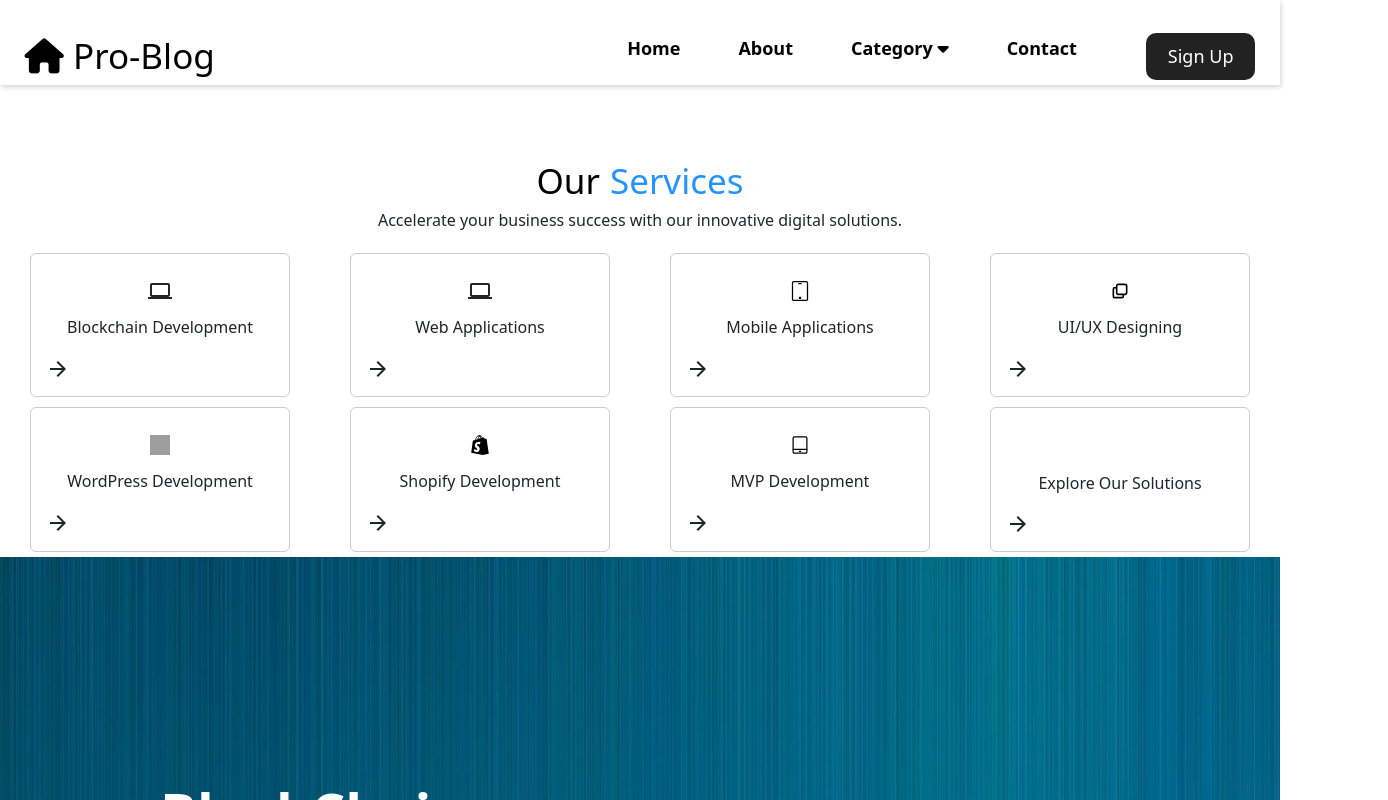
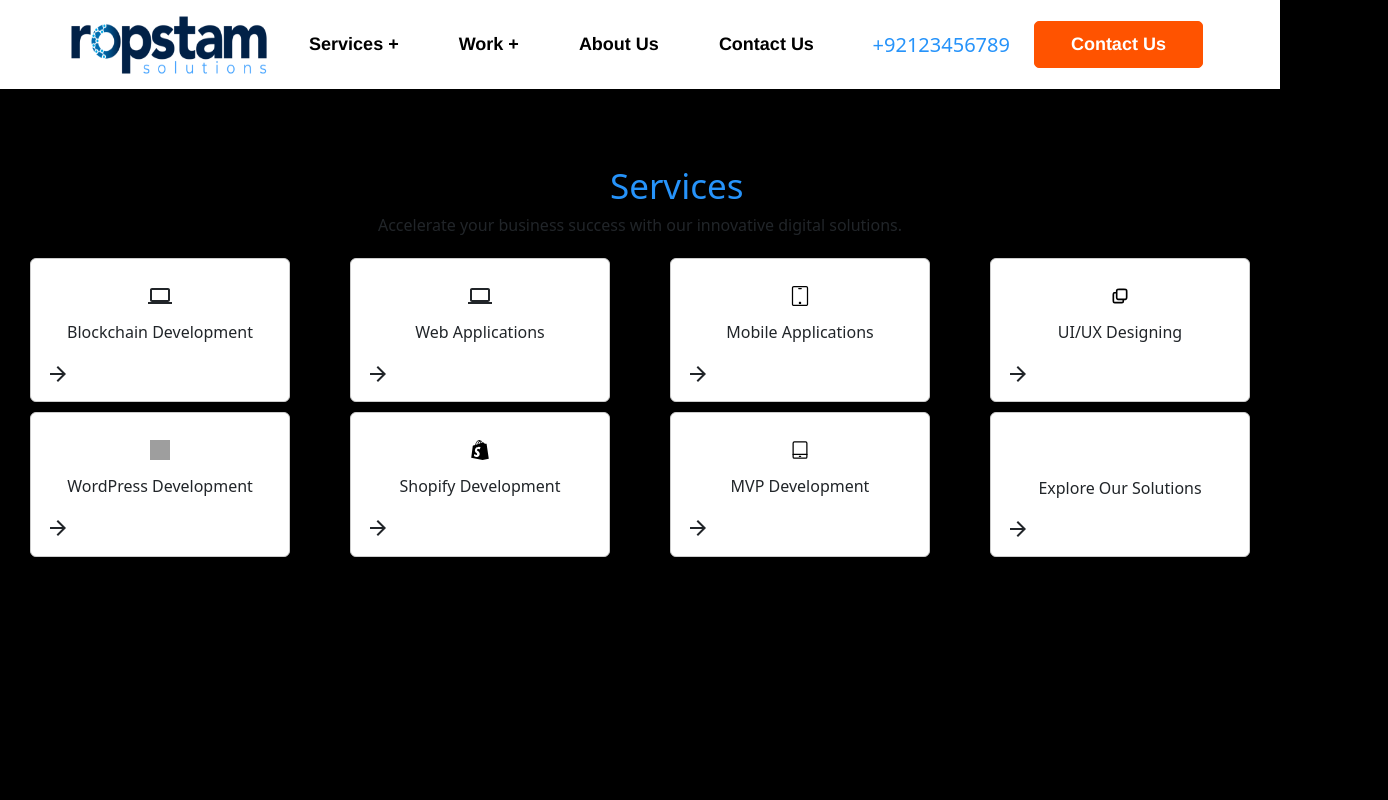
Before and after one commit to AminLakhani14/ASTechy, a React (Create React App) app: page / in a window 1280 px wide. Shown: the top 800 px of the page, 1388 px wide, since content can reach past the window. Built offline with nearby package versions, Linux system fonts and the light colour scheme; grey boxes are pictures that could not be loaded.

Commit message:
GhufranPrototype: Fixed Navbar Issues

```diff
--- a/src/App.js
+++ b/src/App.js
@@ -1,15 +1,15 @@
 import { RouterProvider } from "react-router-dom";
 import { router } from "./BasePage";
-import Navbar from "./Component/NavBar/NavBar";
+import Navbar from "./Component/NavBar/Navbar";
 import Service from "./Component/Home/Services/Service";
 
 
 function App() {
   return (
     <div className="App">
-      <Navbar />
+      <Navbar/>
       <Service />
-      <RouterProvider router={router} />
+      {/* <RouterProvider router={router} /> */}
     </div>
   );
 }
--- a/src/Component/NavBar/Button.jsx
+++ /dev/null
@@ -1,12 +0,0 @@
-import React from 'react';
-import { Link } from 'react-router-dom';
-import './button.css';
-
-function Button() {
-  return (
-    <div to="sign-up">
-      <button className="btn-dark">Sign Up</button>
-    </div>
-  );
-}
-export default Button;
--- a/src/Component/NavBar/DropDown.js
+++ /dev/null
@@ -1,32 +0,0 @@
-
-import React, { useState } from 'react'
-import { Link } from 'react-router-dom'
-import MenuItems from './MenuItems'
-import './dropdown.css'
-
-function DropDown() {
-
-    const [click, setClick] = useState(false)
-
-    const handleClick = () => setClick(!click)
-
-    return (
-        <>
-            <section className='drop-section'>
-                <ul onClick={handleClick} className={click ? 'drop-menu' : 'dropdown-menu'}>
-                    {MenuItems.map((item, index) => {
-                        return (
-                            <li key={index}>
-                                <span className='menu-items' to={item.path} onClick={() => setClick(false)}>
-                                    {item.title}
-                                </span>
-                            </li>
-                        )
-                    })}
-                </ul>
-            </section>
-        </>
-    )
-}
-
-export default DropDown;
--- a/src/Component/NavBar/MenuItems.jsx
+++ /dev/null
@@ -1,24 +0,0 @@
-const MenuItems = [
-    {
-      title: 'HTML',
-      path: '/html',
-    },
-    {
-      title: 'CSS',
-      path: '/css',
-    },
-    {
-      title: 'JavaScript',
-      path: '/javascript',
-    },
-    {
-      title: 'Web development',
-      path: '/web-development',
-    },
-    {
-      title: 'All Post',
-      path: '/category',
-    },
-  ];
-
-  export default MenuItems;
--- a/src/Component/NavBar/NavBar.jsx
+++ b/src/Component/NavBar/NavBar.jsx
@@ -1,79 +1,92 @@
-import React, { useState } from 'react';
-import Button from './Button';
-import DropDown from './DropDown';
-import './navbar.css';
-
+import React, { useState } from "react";
+import "./navbar.css";
+import Ropstam from "../../Images/ropstamcolorlogo.png";
 function Navbar() {
     const [click, setClick] = useState(false);
-  const [dropdown, setDropdown] = useState(false);
     const changeClick = () => setClick(!click);
     const closeMobileMenu = () => setClick(false);
-
-  const onMouseEnter = () => {
-    setDropdown(true);
-  };
-
-  const onMouseLeave = () => {
-    setDropdown(false);
-  };
-
   return (
     <>
-      <section>
-        <nav className="navbar">
-          <div to="/" className="logo">
-            <i className="fas fa-home" /> Pro-Blog{' '}
-          </div>
+    <div>
+      <nav >
+        <img
+            data-aos="fade-up"
+            src={Ropstam}
+            width="200"
+            id='headerLogo'
+            height="60"
+          ></img>
 
-          <div className="menu-icon" onClick={changeClick}>
-            <i className={click ? 'fas fa-times' : 'fas fa-bars'}></i>
-          </div>
-
-          <ul className={click ? 'nav-side-menu start' : 'nav-side-menu'}>
-            <li className="nav-items">
-              <div to="/" className="nav-links" onClick={closeMobileMenu}>
-                {' '}
-                Home{' '}
-              </div>
+        <label for="drop" class="toggle" onClick={changeClick}>
+        <i className={click ? "fas fa-times" : "fas fa-bars"}></i>
+        </label>
+        <input type="checkbox" id="drop" />
+        <ul class="menu">
+          <li>
+            <label for="drop-1" class="toggle">
+              Services +
+            </label>
+            <a href="#">Services</a>
+            <input type="checkbox" id="drop-1" />
+            <ul>
+              <li>
+                <a href="#">Themes and stuff</a>
               </li>
-
-            <li className="nav-items">
-              <div className="nav-links" onClick={closeMobileMenu}>
-                {' '}
-                About{' '}
-              </div>
+              <li>
+                <a href="#">Plugins</a>
               </li>
-
-            <li
-              className="nav-items"
-              onMouseEnter={onMouseEnter}
-              onMouseLeave={onMouseLeave}
-            >
-              <div className="nav-links" onClick={closeMobileMenu}>
-                {' '}
-                Category <i className="fas fa-caret-down" />
-                {dropdown && <DropDown />}
-              </div>
-            </li>
-
-            <li className="nav-items">
-              <div className="nav-links" onClick={closeMobileMenu}>
-                {' '}
-                Contact{' '}
-              </div>
-            </li>
-
-            <li className="nav-items">
-              <div className="nav-links-button" onClick={closeMobileMenu}>
-                {' '}
-                Sign Up{' '}
-              </div>
+              <li>
+                <a href="#">Tutorials</a>
               </li>
             </ul>
+          </li>
+          <li>
+            <label for="drop-2" class="toggle">
+              Work +
+            </label>
+            <a href="#">Work</a>
+            <input type="checkbox" id="drop-2" />
+            <ul>
+              <li>
+                <a href="#">Resources</a>
+              </li>
+              <li>
+                <a href="#">Links</a>
+              </li>
+              <li>
+                <label for="drop-3" class="toggle">
+                  Tutorials +
+                </label>
+                {/* <a href="#">Tutorials</a>
+                <input type="checkbox" id="drop-3" />
 
-          <Button />
+                <ul>
+                  <li>
+                    <a href="#">HTML/CSS</a>
+                  </li>
+                  <li>
+                    <a href="#">jQuery</a>
+                  </li>
+                  <li>
+                    <a href="#">Other</a>
+                  </li>
+                </ul> */}
+              </li>
+            </ul>
+          </li>
+          <li>
+            <a href="#">About Us</a>
+          </li>
+          <li>
+            <a href="#">Contact Us</a>
+          </li>
+        </ul>
+        <div className="display-none" style={{width:'15%'}}>
+        <h5 className="headercontact me-3 mt-2 float-md-end">+92123456789</h5>
+        </div>
+          <button className=" display-none headerMenuButton mx-2"><b>Contact Us</b></button>
       </nav>
-      </section>
+      </div>
     </>
   );
 }
--- a/src/Component/NavBar/Navbar.css
+++ b/src/Component/NavBar/Navbar.css
@@ -1,139 +1,292 @@
-.navbar {
-    position: relative;
-    background: rgb(255, 255, 255);
-    height: 85px;
+/* CSS Document */
+
+@import url(https://fonts.googleapis.com/css?family=Open+Sans);
+@import url(https://fonts.googleapis.com/css?family=Bree+Serif);
+
+
+
+.toggle,
+[id^=drop] {
+	display: none;
+}
+#headerLogo{
+	height:60px;
+	width:200px;
+}
+/* Giving a background-color to the nav container. */
+nav {
+	margin:0;
+	padding: 0;
 	display: flex;
+	height: 90px;
+    background-color: white;
     justify-content: center;
     align-items: center;
-    font-size: 20px;
-    box-shadow: 1px 2px 5px lightgray;
+	border-bottom: 1px solid black;
+}
+body{
+	background-color: black;
+}
+#logo {
+	display: block;
+	padding: 0 30px;
+	float: left;
+	font-size:20px;
+	line-height: 60px;
 }
 
-  .logo {
-    color: #000;
-    cursor: pointer;
-    text-decoration: none;
-    font-size: 35px;
+/* Since we'll have the "ul li" "float:left"
+ * we need to add a clear after the container. */
+
+nav:after {
+	content:"";
+	display:table;
+	clear:both;
 }
 
-  .nav-side-menu {
-    display: grid;
-    grid-template-columns: repeat(5, auto);
-    gap: 0 10px;
-    width: 70vw;
-    justify-content: end;
-    margin-right: 35px;
+/* Removing padding, margin and "list-style" from the "ul",
+ * and adding "position:reltive" */
+nav ul {
+	float: right;
+	padding:0;
+	margin:0;
+	list-style: none;
+	position: relative;
 	}
 
-  .nav-items {
-    display: flex;
-    align-items: center;
-    height: 80px;
+/* Positioning the navigation items inline */
+nav ul li {
+	margin: 0px;
+	display:inline-block;
+	margin-left:20px;
+	float: left;
+	background-color: white;
 	}
 
-  .nav-links {
-    color: black;
-    text-decoration: none;
-    padding: 8px 20px;
+/* Styling the links */
+nav a {
+	display:block;
+	padding:20px 20px;
+	color:#000;
+	font-size:18px;
+	background-color: white;
 	font-weight: 700;
-    font-size: 18px;
-    color: #000 !important;
-    transition: color .3s ease 0s;
-    transition: all 0.3s ease-out;
+	text-decoration:none;
+	font-family: "DM Sans", Helvetica, Arial, Lucida, sans-serif;
 }
 
-  .nav-links:hover {
-    color: #c94a22 !important;
-    border-radius: 5px;
-    font-weight: 700;
+
+nav ul li ul li:hover { background: #000000; }
+
+/* Background color change on Hover */
+nav a:hover {
+	color: #c94a22;
 }
 
-  .fa-bars {
-    color: #fff;
+/* Hide Dropdowns by Default
+ * and giving it a position of absolute */
+nav ul ul {
+	display: none;
+	position: absolute;
+	/* has to be the same number as the "line-height" of "nav a" */
+	top: 60px;
 }
 
-  .nav-links-button {
+/* Display Dropdowns on Hover */
+nav ul li:hover > ul {
+	display:inherit;
+}
+
+/* Fisrt Tier Dropdown */
+nav ul ul li {
+	width:170px;
+	float:none;
+	display:list-item;
+	position: relative;
+}
+
+/* Second, Third and more Tiers
+ * We move the 2nd and 3rd etc tier dropdowns to the left
+ * by the amount of the width of the first tier.
+*/
+nav ul ul ul li {
+	position: relative;
+	top:-60px;
+	/* has to be the same number as the "width" of "nav ul ul li" */
+	left:170px;
+}
+
+
+/* Change ' +' in order to change the Dropdown symbol */
+li > a:after { content:  ' +'; }
+li > a:only-child:after { content: ''; }
+.headercontact{
+	color:#2693fa!important
+}
+.headercontact:hover{
+	color:#c94a22!important
+}
+.headerMenuButton{
+	color: white !important;
+	border: 1px solid #ff5300;
+	font-size: 18px;
+	border-radius: 5px;
+	background-color: #ff5300;
+	font-family: 'DM Sans', Helvetica, Arial, Lucida, sans-serif !important;
+	/* font-weight: 700 !important; */
+	transition: all .3s ease 0s;
+	padding-top: 0.5em !important;
+	padding-right: 2em !important;
+	padding-bottom: 0.5em !important;
+	padding-left: 2em !important;
+  }
+  .headerMenuButton:hover{
+	color: #fff !important;
+	border-color: #c94a22 !important;
+	background-image: initial;
+	background-color: c;
+  }
+
+
+/* Media Queries
+--------------------------------------------- */
+
+@media all and (max-width : 768px) {
+	.display-none{
+		display: none;
+	}
+	nav ul li {
+		margin-left: 0px
+	}
+	nav{
+		display: flex;
+		width: 100%;
+		position: fixed;
+		justify-content: space-between;
+	}
+	#headerLogo{
+		margin-right: auto;
+		margin-left: 15px;
+		height:40px;
+		margin-top: 6px;
+		width:150px;
+	}
+	#logo {
+		display: block;
+		padding: 0;
+		width: 100%;
+		text-align: center;
+		float: none;
+	}
+
+	nav {
+		margin: 0;
+	}
+
+	/* Hide the navigation menu by default */
+	/* Also hide the  */
+	.toggle + a,
+	.menu {
 		display: none;
 	}
 
-  .menu-icon {
+	/* Stylinf the toggle lable */
+	.toggle {
+		display: block;
+		background-color: transparent;
+		padding:14px 20px;
+		color:#000;
+	font-size:18px;
+	font-weight: 700;
+	text-decoration:none;
+	font-family: "DM Sans", Helvetica, Arial, Lucida, sans-serif;
+	transition: all 1s ease 2s;
+	}
+
+	.toggle:hover {
+		color:#c94a22 ;
+	}
+
+	/* Display Dropdown when clicked on Parent Lable */
+	[id^=drop]:checked + ul {
+		display: block;
+		position: absolute;
+		top:80px;
+		width: 98%;
+    	margin-left: 1%;
+	}
+
+	/* Change menu item's width to 100% */
+	nav ul li {
+		display: block;
+		width: 100%;
+		}
+
+	nav ul ul .toggle,
+	nav ul ul a {
+		padding: 0 40px;
+	}
+
+	nav ul ul ul a {
+		padding: 0 80px;
+	}
+
+	nav a:hover,
+ 	nav ul ul ul a {
+		/* background-color: #000000; */
+	}
+
+	nav ul li ul li .toggle,
+	nav ul ul a,
+  nav ul ul ul a{
+		padding:14px 20px;
+		color:#FFF;
+		font-size:17px;
+	}
+
+
+	nav ul li ul li .toggle,
+	nav ul ul a {
+		/* background-color: #212121;  */
+		color: #000000;
+	}
+
+	/* Hide Dropdowns by Default */
+	nav ul ul {
+		float: none;
+		position: inherit !important;
+		width: 100vw;
+		top: auto !important;
+		padding-left:40px;
+		color: #ffffff;
+		/* has to be the same number as the "line-height" of "nav a" */
+	}
+
+	/* Hide menus on hover */
+	nav ul ul li:hover > ul,
+	nav ul li:hover > ul {
 		display: none;
 	}
 
-  @media screen and (max-width: 1000px) {
-    .nav-side-menu {
-      display: flex;
-      flex-direction: column;
-      width: 250px;
-      height: calc(100vh - 85px);
-      position: absolute;
-      margin-top: 0;
-      top: 85px;
-      border: 2px solid #ececee;
-      left: -100%;
-      opacity: 1;
-      transition: all 0.5s ease;
-      justify-content: flex-start;
+	/* Fisrt Tier Dropdown */
+	nav ul ul li {
+		display: block;
+		width: 100%;
 	}
 
-    .nav-side-menu.start {
-      background: #fff;
-      left: 0;
-      opacity: 1;
-      transition: all 0.5s ease;
+	nav ul ul ul li {
+		position: static;
+		/* has to be the same number as the "width" of "nav ul ul li" */
+
 	}
 
-    .nav-links {
-      text-align: center;
-      padding: 1.5rem;
-      width: 100%;
-      color: #000;
-      display: table;
-      transition: 0s;
 }
 
-    .nav-links:hover {
-      color: #fff;
+@media all and (max-width : 330px) {
+
+	nav ul li {
+		display:block;
+		width: 94%;
 	}
 
-    .logo {
-      position: absolute;
-      top: 0;
-      left: 0;
-      transform: translate(25%, 50%);
 }
-
-    .menu-icon {
-      display: block;
-      position: absolute;
-      top: 0;
-      right: 0;
-      transform: translate(-100%, 60%);
-      font-size: 1.8rem;
-      cursor: pointer;
-    }
-
-    .fa-times {
-      color: #fff;
-      font-size: 2rem;
-    }
-
-    .nav-links-button {
-      display: block;
-      padding: 12px 30px;
-      margin: 25px auto;
-      border-radius: 10px;
-      background: #000;
-      text-decoration: none;
-      color: #fff;
-      font-size: 1.3rem;
-    }
-
-    button {
-      display: none;
-    }
-
-    .nav-items {
-      height: auto;
-    }
-  }
--- a/src/Component/NavBar/button.css
+++ /dev/null
@@ -1,15 +0,0 @@
-.btn-dark {
-    padding: 8px 20px;
-    border-radius: 10px;
-    font-size: 18px;
-    color: #fff;
-    cursor: pointer;
-    border: 2px solid #222;
-    background-color: #222;
-  }
-
-  .btn-dark:hover {
-    background-color: transparent;
-    color: white;
-    transition: all 0.2s ease-in;
-  }
--- a/src/Component/NavBar/dropdown.css
+++ /dev/null
@@ -1,43 +0,0 @@
-.dropdown-menu {
-    width: auto;
-    position: absolute;
-    top: 80px;
-    list-style: none;
-    text-align: start;
-  }
-  .drop-section{
-    position: absolute;
-    width: 100px;
-    height: 100px;
-    background-color: white;
-    top:80px;
-  }
-  .dropdown-menu li {
-    background: #000;
-    cursor: pointer;
-  }
-
-  .dropdown-menu li:hover {
-    background: #333;
-  }
-
-  .drop-menu {
-    display: none;
-  }
-
-  .menu-items {
-    display: grid;
-    text-decoration: none;
-    color: #fff;
-    padding: 15px;
-  }
-
-  @media screen and (max-width: 1000px) {
-    .dropdown-menu {
-      width: auto;
-      position: relative;
-      top: 20px;
-      list-style: none;
-      text-align: start;
-    }
-  }
```
Also changed, not shown: src/Images/ropstamcolorlogo.png (added). Lines whose indentation alone changed are shown as unchanged.
